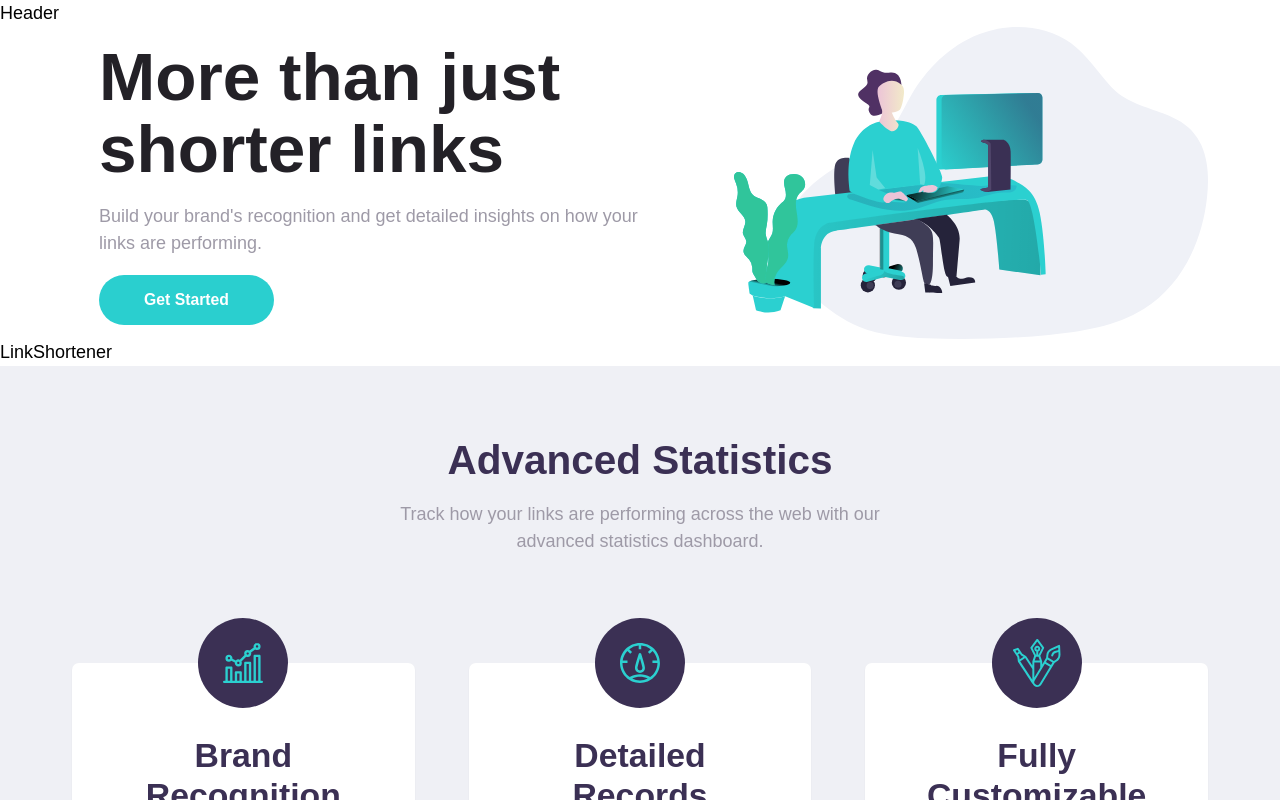
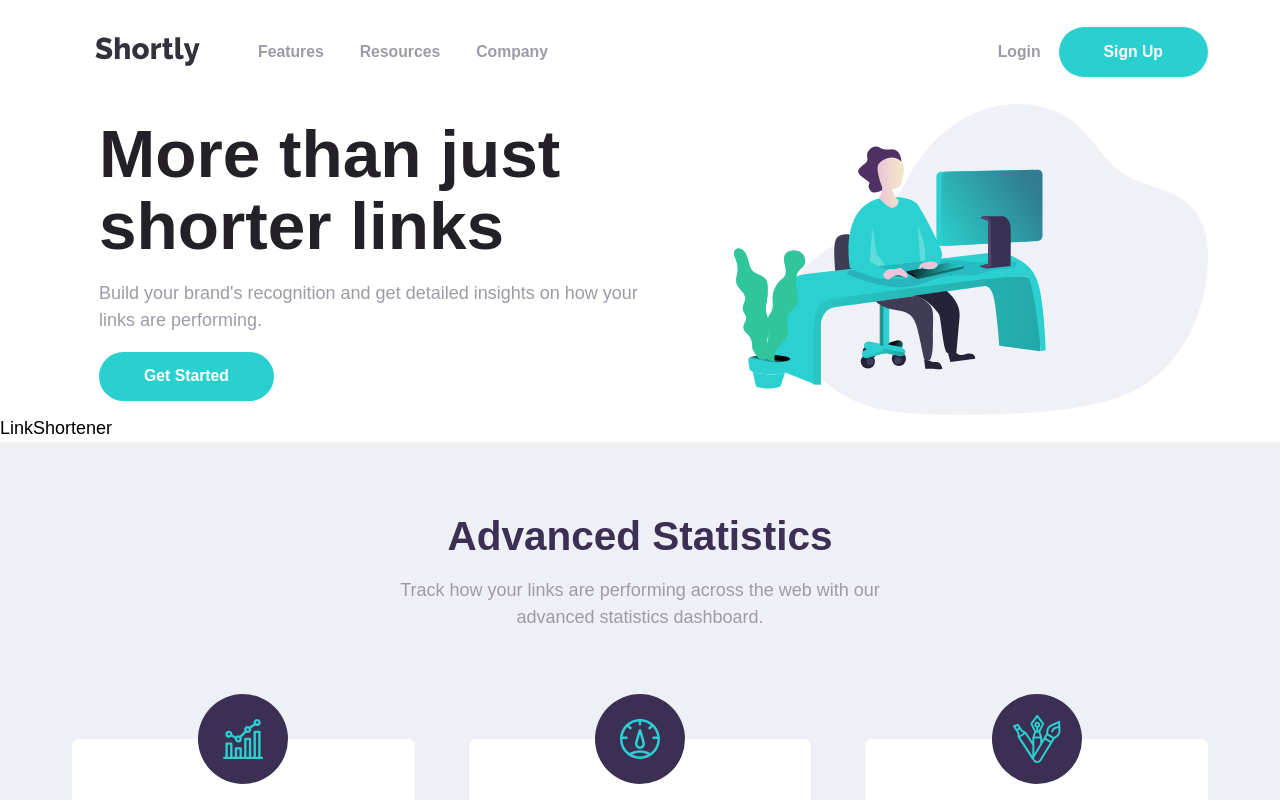
Before and after one commit to skh113/url-shortening-api-react, a React app: page / in a window 1280 px wide. Shown: the top 800 px of the page. Built offline with nearby package versions, Linux system fonts and the light colour scheme; the HTML template or start-up script is replaced by a standard one.

Commit message:
Added desktop header

```diff
--- a/src/components/Button.tsx
+++ b/src/components/Button.tsx
@@ -2,11 +2,12 @@ import { twMerge } from "tailwind-merge";
 
 interface Props extends React.ButtonHTMLAttributes<HTMLButtonElement> {}
 
-const Button = ({ children, ...props }: Props) => {
+const Button = ({ children, className, ...props }: Props) => {
   return (
     <button
       className={twMerge(
-        `bg-my-cyan text-white px-10 py-3 rounded-3xl font-bold text-sm cursor-pointer`
+        `bg-my-cyan text-white px-10 py-3 rounded-3xl font-bold text-sm cursor-pointer`,
+        className
       )}
       {...props}
     >
--- a/src/components/Footer.tsx
+++ b/src/components/Footer.tsx
@@ -4,7 +4,9 @@ import SocialMediaIcons from "./SocialMediaIcons";
 const Footer = () => {
   return (
     <footer className="flex md:flex-row mobile:flex-col w-full mobile:items-center bg-my-very-dark-violet text-white py-10 px-16 md:items-start md:justify-center">
-      <h3 className="text-4xl font-bold mb-10 md:mr-20">Shortly</h3>
+      <a href="#">
+        <h3 className="text-4xl font-bold mb-10 md:mr-20">Shortly</h3>
+      </a>
       <FooterItems title="Features">
         <li>Link shortening</li>
         <li>Branded Links</li>
--- a/src/components/Header.tsx
+++ b/src/components/Header.tsx
@@ -1,5 +1,32 @@
+import Button from "./Button";
+
 const Header = () => {
-  return <div>Header</div>;
+  return (
+    <header className="flex flex-row mx-16 my-6 items-center">
+      <a href="#" className="mx-5">
+        <img src="images/logo.svg" alt="Logo" />
+      </a>
+      <div className="flex flex-row items-center justify-between w-full">
+        <div className="mx-4">
+          <Button className="text-my-grayish-violet bg-white px-0 mx-4">
+            Features
+          </Button>
+          <Button className="text-my-grayish-violet bg-white px-0 mx-4">
+            Resources
+          </Button>
+          <Button className="text-my-grayish-violet bg-white px-0 mx-4">
+            Company
+          </Button>
+        </div>
+        <div className="">
+          <Button className="text-my-grayish-violet bg-white px-0 mx-4">
+            Login
+          </Button>
+          <Button>Sign Up</Button>
+        </div>
+      </div>
+    </header>
+  );
 };
 
 export default Header;
--- a/src/index.css
+++ b/src/index.css
@@ -35,7 +35,3 @@ p {
   margin-right: 3rem;
   max-width: 30rem;
 }
-
-li {
-  cursor: pointer;
-}
```
